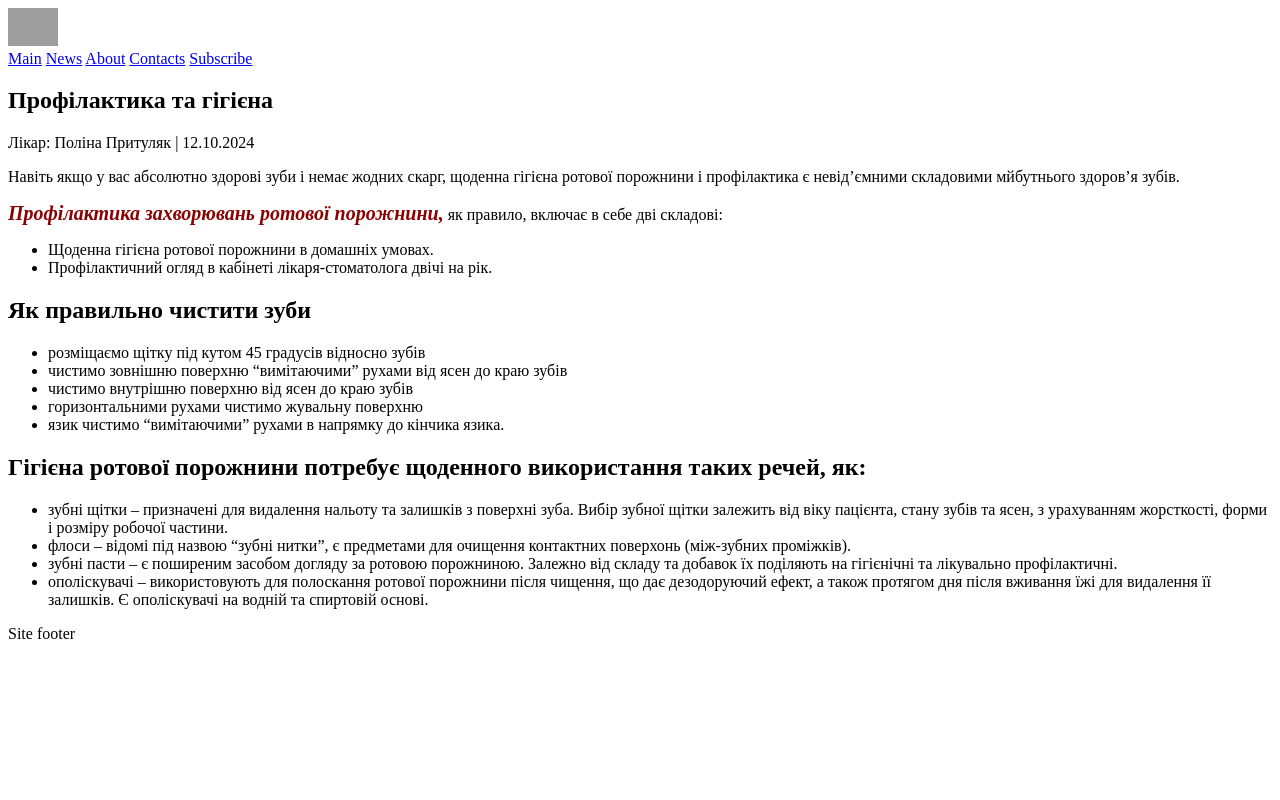
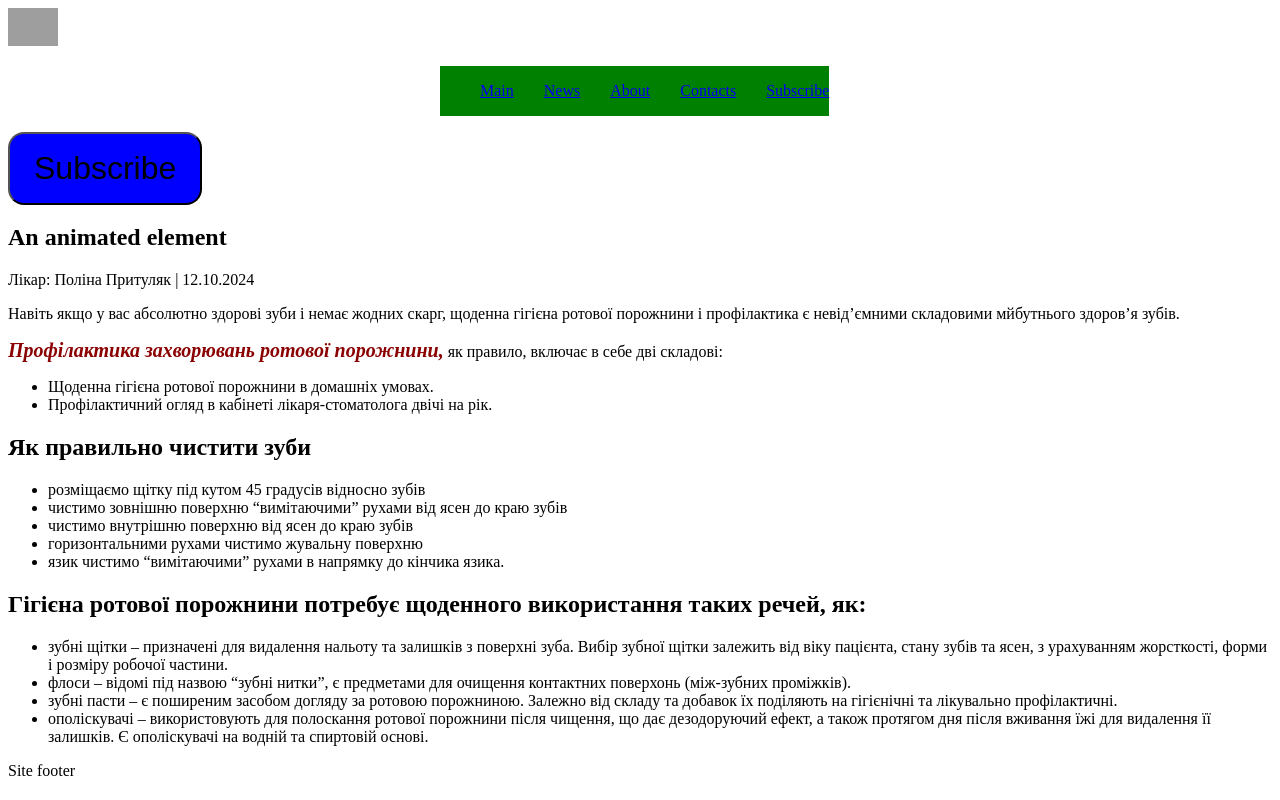
Before and after one commit to z9877969/for_max, a plain HTML site: page index.html in a window 1280 px wide. Drawn offline with nearby package versions, Linux system fonts and the light colour scheme; grey boxes are pictures that could not be loaded.

Commit message:
adds display flex to navigation block and adds minimal animation styles

```diff
--- a/index.html
+++ b/index.html
@@ -4,29 +4,46 @@
 <head>
     <meta charset="UTF-8">
     <meta name="viewport" content="width=device-width, initial-scale=1.0">
+    <link rel="stylesheet" href="https://cdnjs.cloudflare.com/ajax/libs/animate.css/4.1.1/animate.min.css" />
+    <link rel="stylesheet" href="./styles/index.css">
     <title>My site</title>
 </head>
 
 <body>
-    <header>
+    <header class="header">
         <a href="/"><img
                 src="https://upload.wikimedia.org/wikipedia/commons/thumb/2/24/LEGO_logo.svg/2048px-LEGO_logo.svg.png"
                 alt="logo image" width="50"></a>
 
 
 
-        <nav>
-            <a href="/">Main</a>
-            <a href="/news">News</a>
-            <a href="/about">About</a>
-            <a href="/contacts">Contacts</a>
-            <a href="/subscribe">Subscribe</a>
+        <nav class="navigation">
+            <ul class="nav-list">
+                <li class="nav-item">
+                    <a class="nav-link" href="/">Main</a>
+                </li>
+                <li class="nav-item">
+                    <a class="nav-link" href="/news">News</a>
+                </li>
+                <li class="nav-item">
+                    <a class="nav-link" href="/about">About</a>
+                </li>
+                <li class="nav-item">
+                    <a class="nav-link" href="/contacts">Contacts</a>
+                </li>
+                <li class="nav-item">
+                    <a class="nav-link" href="/subscribe">Subscribe</a>
+                </li>
+            </ul>
         </nav>
+
+        <button class="btn-subscribe">Subscribe</button>
     </header>
     <main>
 
         <section>
-            <h1>Профілактика та гігієна</h1>
+            <!-- <h1>Профілактика та гігієна</h1> -->
+            <h1 class="animate__animated animate__flash animate__delay-1s animate__swing">An animated element</h1>
             <p>Лікар: Поліна Притуляк | 12.10.2024</p>
             <p>Навіть якщо у вас абсолютно здорові зуби і немає жодних скарг, щоденна гігієна ротової порожнини і
                 профілактика є невід’ємними складовими мйбутнього здоров’я зубів.</p>
--- /dev/null
+++ b/styles/index.css
@@ -0,0 +1,56 @@
+/* nav {} */
+/* header > nav {} */
+
+.navigation {
+  /* display: block; */
+  /* display: inline; */
+  display: flex;
+  width: 400px;
+  margin-left: auto;
+  margin-right: auto;
+}
+
+.nav-list {
+  display: flex;
+  flex-wrap: wrap;
+  list-style: none;
+  gap: 30px;
+
+  background-color: green;
+}
+
+.nav-link {
+  display: block;
+  padding-top: 16px;
+  padding-bottom: 16px;
+}
+
+.nav-link:hover {
+  background-color: red;
+}
+
+.nav-link:focus {
+  background-color: pink;
+}
+
+.btn-subscribe {
+  /* padding: 16px 24px 16px 24px; */
+  padding: 16px 24px;
+  font-size: 32px;
+  border-radius: 16px;
+  background-color: blue;
+  /* transition: transform 300ms linear; */
+  transition: box-shadow 300ms linear;
+}
+
+.btn-subscribe:hover {
+  cursor: pointer;
+}
+
+.btn-subscribe:active {
+  -webkit-box-shadow: -5px 2px 41px 12px rgba(0, 0, 0, 0.75);
+  -moz-box-shadow: -5px 2px 41px 12px rgba(0, 0, 0, 0.75);
+  box-shadow: -5px 2px 41px 12px rgba(0, 0, 0, 0.75);
+  /* transform: scale(0.95); */
+  transform: translateX(-100px);
+}
```
